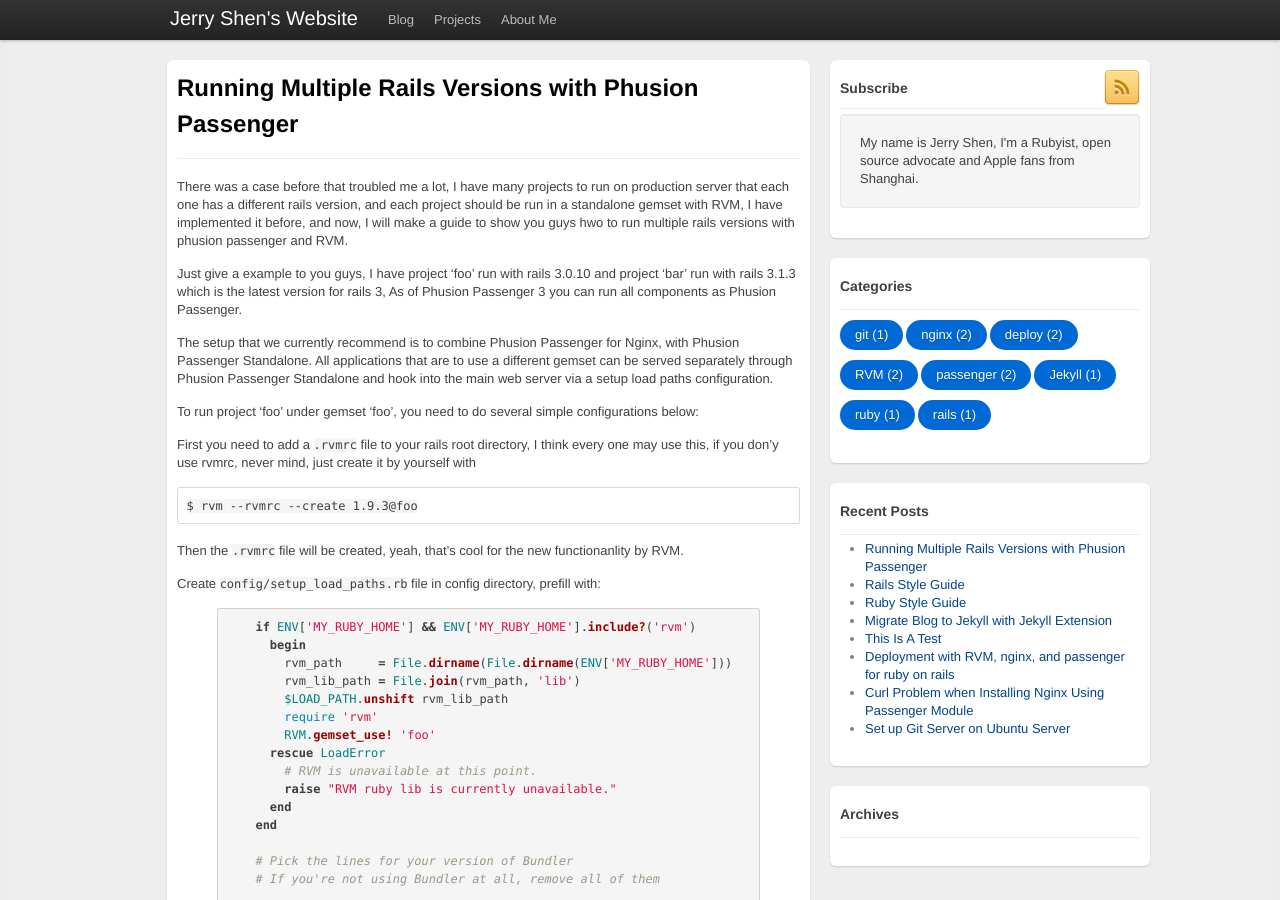
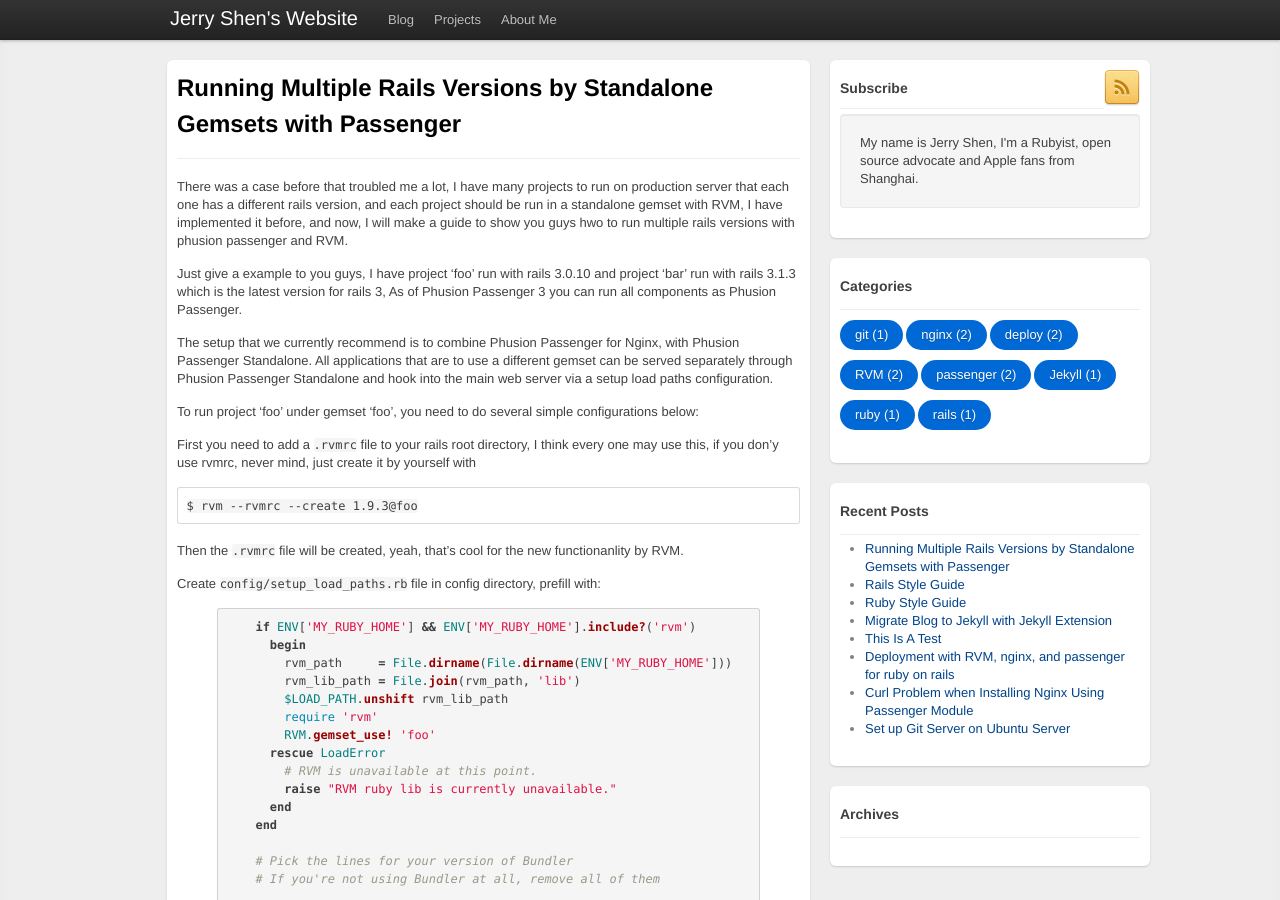
Before and after one commit to jerryshen/hansay.com, a Jekyll site: the page built from _posts/2011-12-13-running-multiple-rails-versions-on-server-by-standalone-gemsets-with-passenger.md, in a window 1280 px wide and 900 px high. Built offline with Jekyll 4.4.1, drawn with Linux system fonts in a browser that asks for light colours; nearby versions of some CDN libraries; library files that are not in the unit come from our copies; Markdown is read by kramdown in place of the engine named in the settings; comment, search, counter and statistics services are not loaded.

Commit message:
rename the post of running multiple

```diff
--- a/_posts/2011-12-13-running-multiple-rails-versions-on-server-with-rvm.md
+++ b/_posts/2011-12-13-running-multiple-rails-versions-on-server-by-standalone-gemsets-with-passenger.md
@@ -1,6 +1,6 @@
 ---
 layout: post
-title: Running Multiple Rails Versions with Phusion Passenger
+title: Running Multiple Rails Versions by Standalone Gemsets with Passenger
 categories:
 - deploy
 - RVM
```
